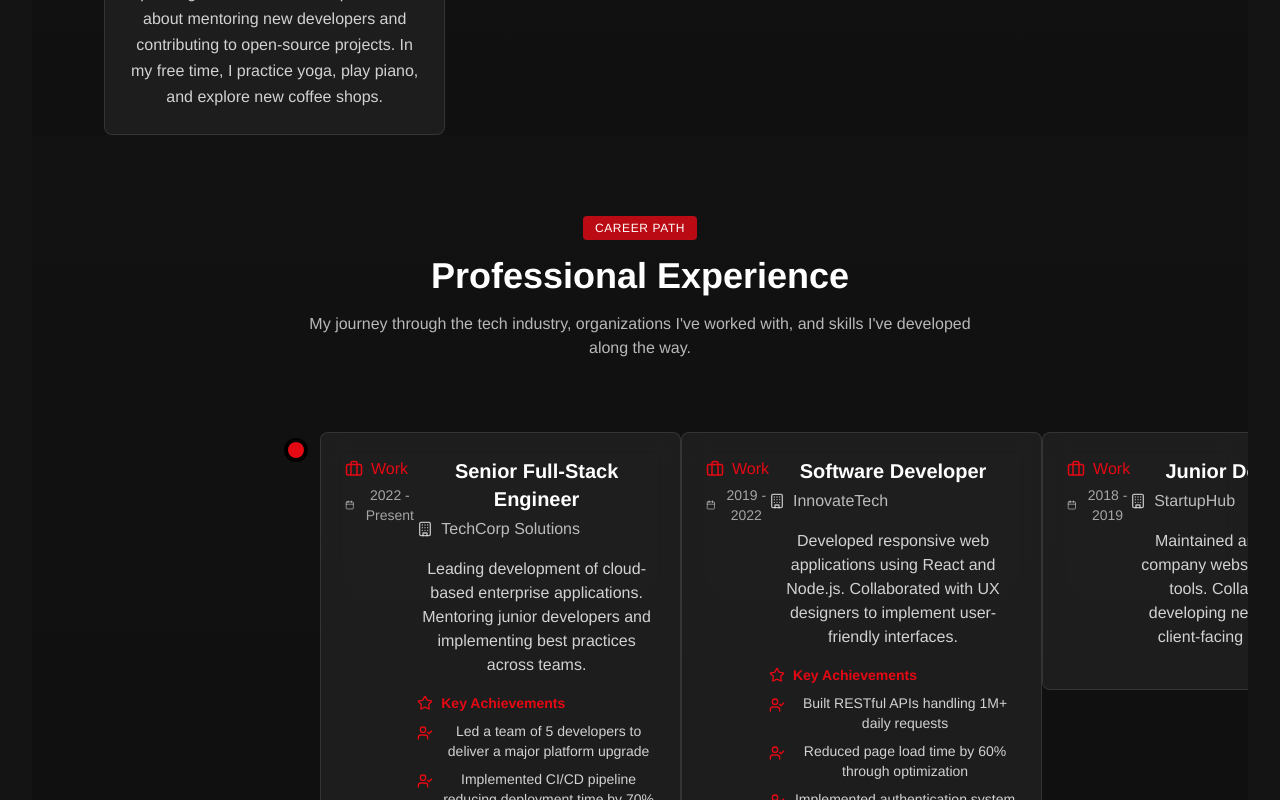
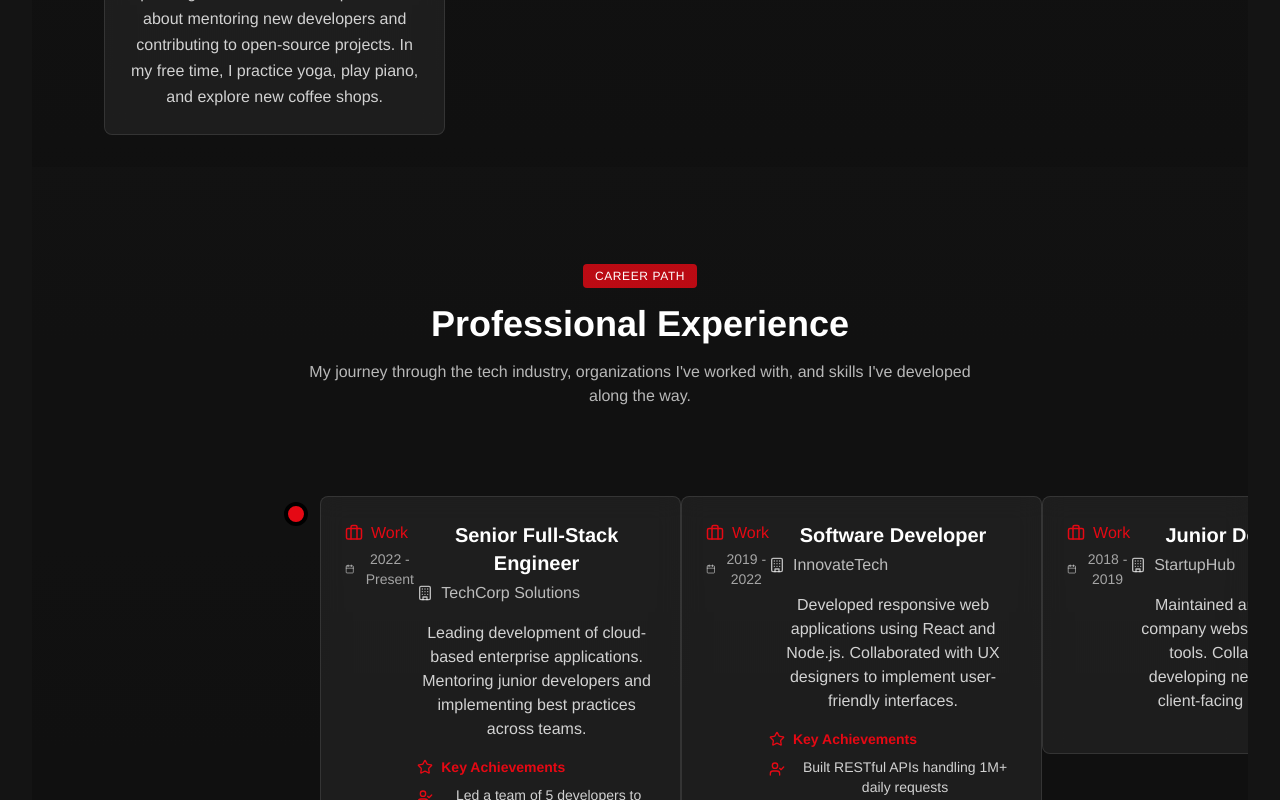
Before and after one commit to mohankopuru/slider-timeline-experience, a React (Vite) app: page / in a window 1280 px wide. Shown: the part 1520-2320 px from the top of the page. Built offline with nearby package versions, Linux system fonts and the light colour scheme.

Commit message:
Fix experience section scrolling
Fixes the issue where the experience section was not scrolling properly and adjusts the CSS to maintain proper spacing.

```diff
--- a/src/components/ExperienceSection.tsx
+++ b/src/components/ExperienceSection.tsx
@@ -64,9 +64,12 @@ const experiences: Experience[] = [
 
 const ExperienceSection: React.FC = () => {
   return (
-    <section id="experience" className="py-20 bg-netflix-black/50">
+    <section
+      id="experience"
+      className="py-24 mt-8 bg-netflix-black/50 scroll-mt-20"
+    >
       <div className="container mx-auto px-6">
-        <div className="text-center mb-12">
+        <div className="text-center mb-16">
           <div className="inline-block px-3 py-1 bg-netflix-red/80 rounded-sm text-xs font-medium tracking-wider text-white mb-4">
             CAREER PATH
           </div>
@@ -80,7 +83,7 @@ const ExperienceSection: React.FC = () => {
           <div className="relative pl-8 sm:pl-32 py-6 group">
             <div className="flex flex-col sm:flex-row items-start mb-1 group-last:before:hidden before:absolute before:left-2 sm:before:left-0 before:h-full before:px-px before:bg-netflix-red/20 sm:before:ml-[6.5rem] before:self-start before:-translate-x-1/2 before:translate-y-3 after:absolute after:left-2 sm:after:left-0 after:w-4 after:h-4 after:bg-netflix-red after:border-4 after:box-content after:border-netflix-dark after:rounded-full sm:after:ml-[6.5rem] after:-translate-x-1/2 after:translate-y-1.5">
               {experiences.map((experience, index) => (
-                <div key={experience.id} className="experience-card glass-card p-6 mb-6 w-full">
+                <div key={experience.id} className="experience-card glass-card p-6 mb-8 w-full">
                   <div className="flex flex-col sm:flex-row">
                     <div className="sm:w-48 mb-4 sm:mb-0">
                       <div className="text-netflix-red font-medium mb-1 flex items-center">
--- a/src/components/NavBar.tsx
+++ b/src/components/NavBar.tsx
@@ -28,7 +28,7 @@ const NavBar: React.FC = () => {
       // If on homepage, scroll to the specified section
       const section = document.getElementById(sectionId);
       if (section) {
-        section.scrollIntoView({ behavior: 'smooth' });
+        section.scrollIntoView({ behavior: 'smooth', block: 'start' });
       }
     } else {
       // If on other pages, navigate to homepage and then scroll to section
```
